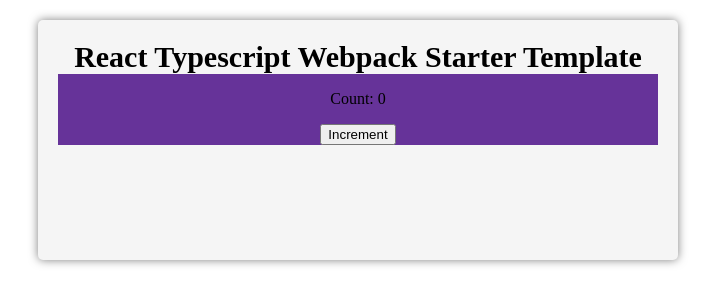
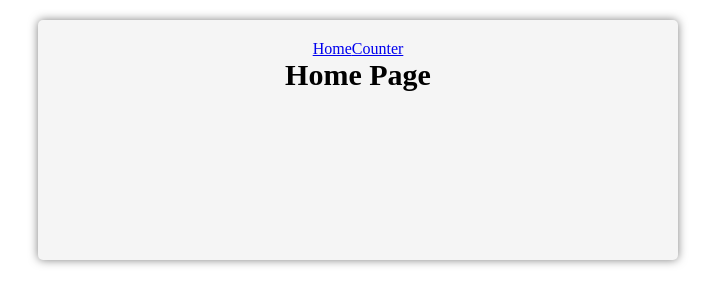
Before and after one commit to melnicenkovadik/pet-project, a React app: page / in a window 1280 px wide. Shown: the top 304 px of the page, without its empty margins (282-997 px from the left). Built offline with nearby package versions, Linux system fonts and the light colour scheme.

Commit message:
Routing Code splitting Lazy Suspence

```diff
--- a/src/components/app/index.tsx
+++ b/src/components/app/index.tsx
@@ -1,11 +1,22 @@
-import {Counter} from "../index"
-import './index.scss';
+import {Link, Route, Routes} from "react-router-dom";
+import "./index.scss";
+import {MainPageLazy} from "../../pages/home-page/home-page.lazy";
+import {CounterLazy} from "../../pages/counter/counter.lazy";
+import {Suspense} from "react";
 
 function App() {
     return (
-        <div className='app'>
-            <h1>React Typescript Webpack Starter Template</h1>
-            <Counter/>
+        <div className="app">
+            <nav>
+                <Link to="/">Home</Link>
+                <Link to="/counter">Counter</Link>
+            </nav>
+            <Suspense fallback={<div>Loading...</div>}>
+                <Routes>
+                    <Route path="/counter" element={<CounterLazy/>}/>
+                    <Route path="/" element={<MainPageLazy/>}/>
+                </Routes>
+            </Suspense>
         </div>
     );
 }
--- a/src/index.tsx
+++ b/src/index.tsx
@@ -1,4 +1,9 @@
 import {render} from "react-dom";
-import { App } from "./components";
+import {App} from "./components";
+import {BrowserRouter} from "react-router-dom";
 
-render(<App/>, document.getElementById("root"));
+render(
+    <BrowserRouter>
+        <App/>
+    </BrowserRouter>
+    , document.getElementById("root"));
--- /dev/null
+++ b/src/pages/counter/counter.lazy.tsx
@@ -0,0 +1,3 @@
+import {lazy} from "react";
+
+export const CounterLazy = lazy(() => import("./counter"));
--- /dev/null
+++ b/src/pages/counter/counter.tsx
@@ -0,0 +1,8 @@
+import React from "react";
+import {Counter as Co} from "../../components";
+
+const Counter = () => (
+    <Co/>
+);
+
+export default Counter;
--- /dev/null
+++ b/src/pages/home-page/home-page.lazy.tsx
@@ -0,0 +1,3 @@
+import {lazy} from "react";
+
+export const MainPageLazy = lazy(() => import("./index"));
--- /dev/null
+++ b/src/pages/home-page/index.tsx
@@ -0,0 +1,11 @@
+import React from "react";
+
+const MainPage = () => {
+    return (
+        <div className='home-page'>
+            <h1>Home Page</h1>
+        </div>
+    );
+}
+
+export default MainPage;
```
Also changed, not shown: package.json (+6 -4 lines), tsconfig.json (+22 -9 lines), 2 other files (tests, documents, lock files or other folders).
